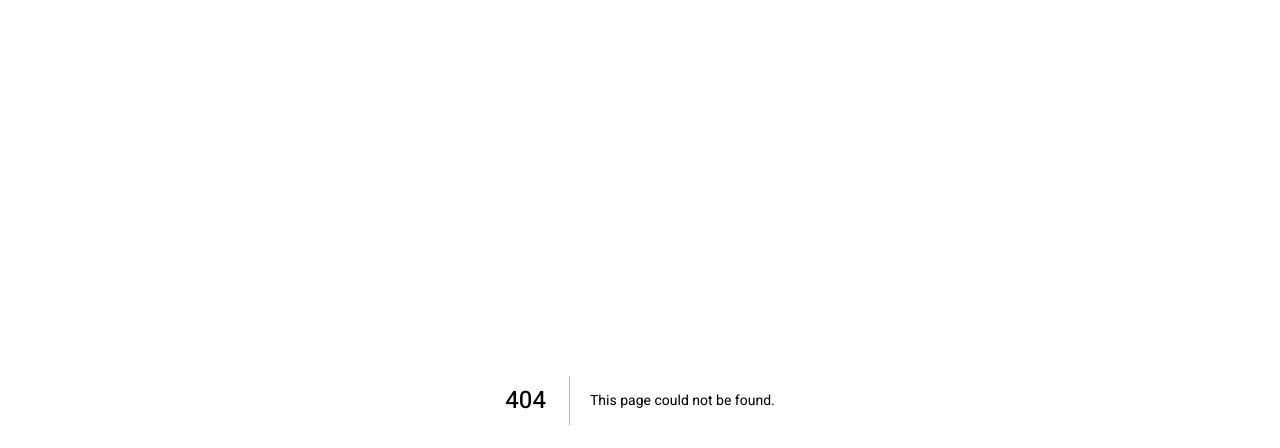
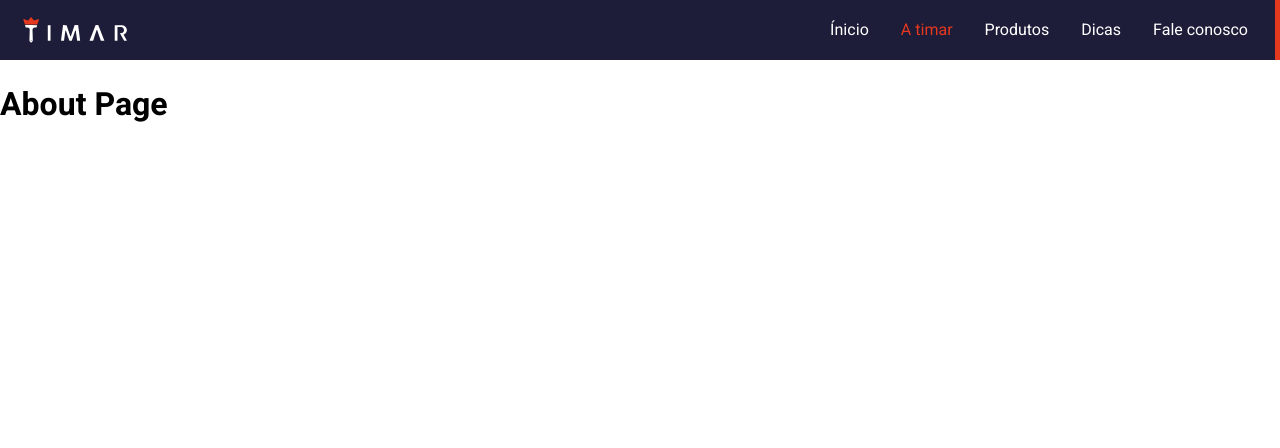
Before and after one commit to davidgaspardev/website-timar, a Next.js app: page /about in a window 1280 px wide. Before the commit this address had no page. Shown: the top 448 px of the page. Built offline with nearby package versions, Linux system fonts and the light colour scheme.

Commit message:
About and Tips pages added

```diff
--- /dev/null
+++ b/src/pages/about/index.tsx
@@ -0,0 +1,11 @@
+import { Header } from "../../components";
+
+export default function AboutPage(): JSX.Element {
+
+    return (
+        <div>
+            <Header />
+            <h1>About Page</h1>
+        </div>
+    );
+}
```
Also changed, not shown: src/pages/tips/index.tsx (added, +11 -0 lines).
